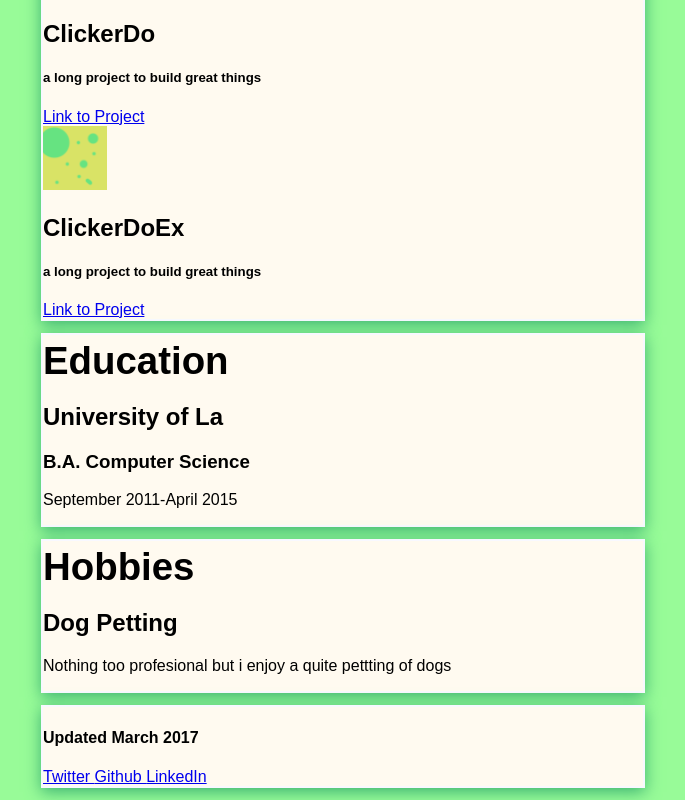
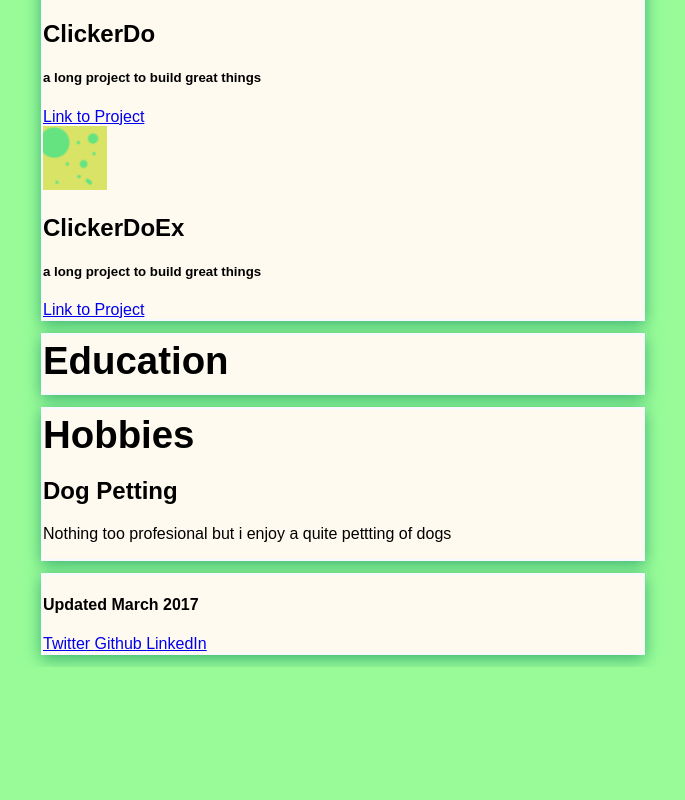
Before and after one commit to Vidsneezes/InteractiveResume, a React (Create React App) app: page / in a window 1280 px wide. Shown: the part 1128-1928 px from the top of the page, without its empty margins (299-984 px from the left). After the commit the page ends 1795 px from the top, so only its background shows below. Built offline with nearby package versions, Linux system fonts and the light colour scheme.

Commit message:
implemented parser for education jsx

```diff
--- a/src/App.js
+++ b/src/App.js
@@ -41,6 +41,7 @@ class App extends Component {
         <Project projects={Resume.projects} alt="default image"/>
       );
     }
+
     return (
       <div className="App">
         <Page title="Info">
--- a/src/components/education/Education.jsx
+++ b/src/components/education/Education.jsx
@@ -2,17 +2,28 @@ import React, { Component } from 'react';
 
 class Education extends Component {
   render() {
+    let education = this.props.education;
+    let educationDisplay = null;
+    if(education){
+      educationDisplay = education.map((element,i)=>{
+        return (
+          <div key={i}>
+            <div className="education-intro">
+              <span>
+                  <h2>{element.name}</h2>
+                  <h3>{element.degree}</h3>
+              </span>
+            </div>
+            <div>
+              <p>{element.startDate}-{element.endDate}</p>
+            </div>
+          </div>
+        );
+      });
+    }
     return (
       <div className="education">
-        <div className="education-intro">
-            <span>
-                <h2>University of La</h2>
-                <h3>B.A. Computer Science</h3>
-            </span>
-        </div>
-        <div>
-            <p>September 2011-April 2015</p>
-        </div>
+        {educationDisplay}
       </div>
     );
   }
```
